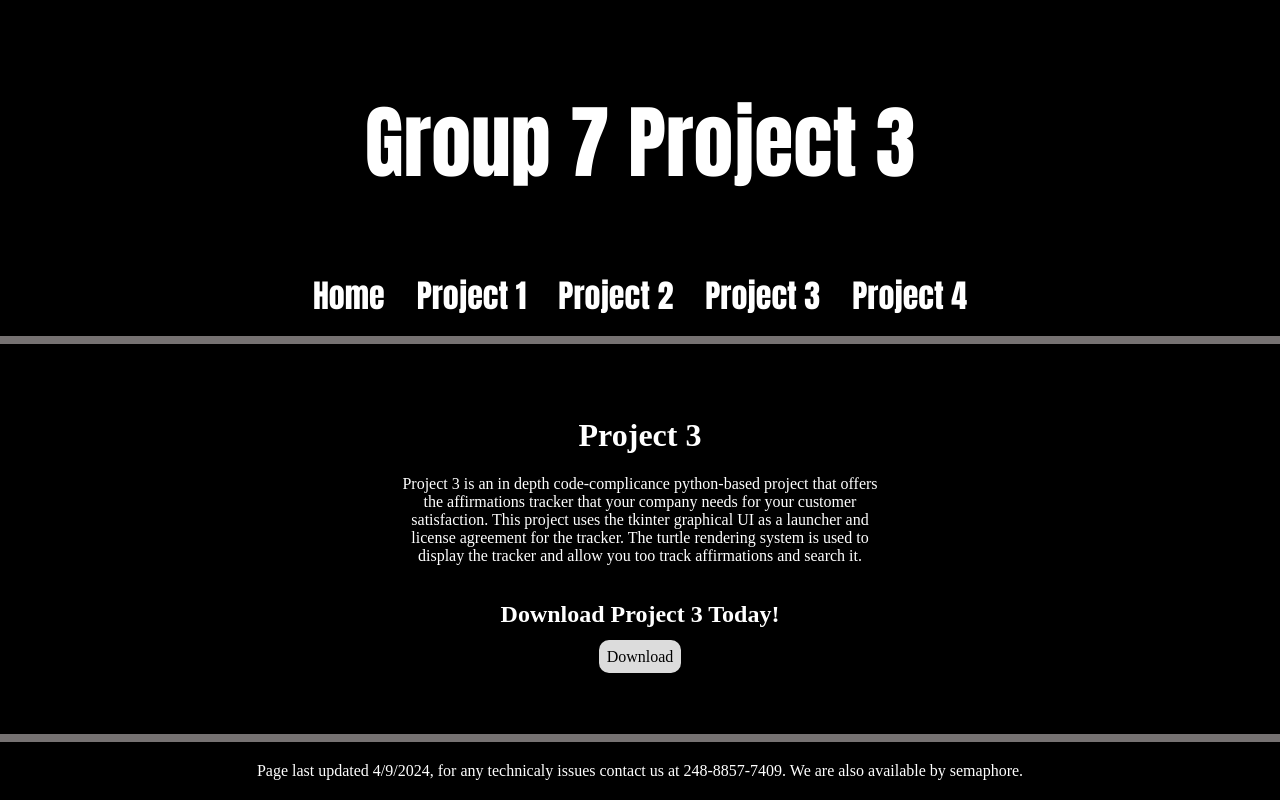
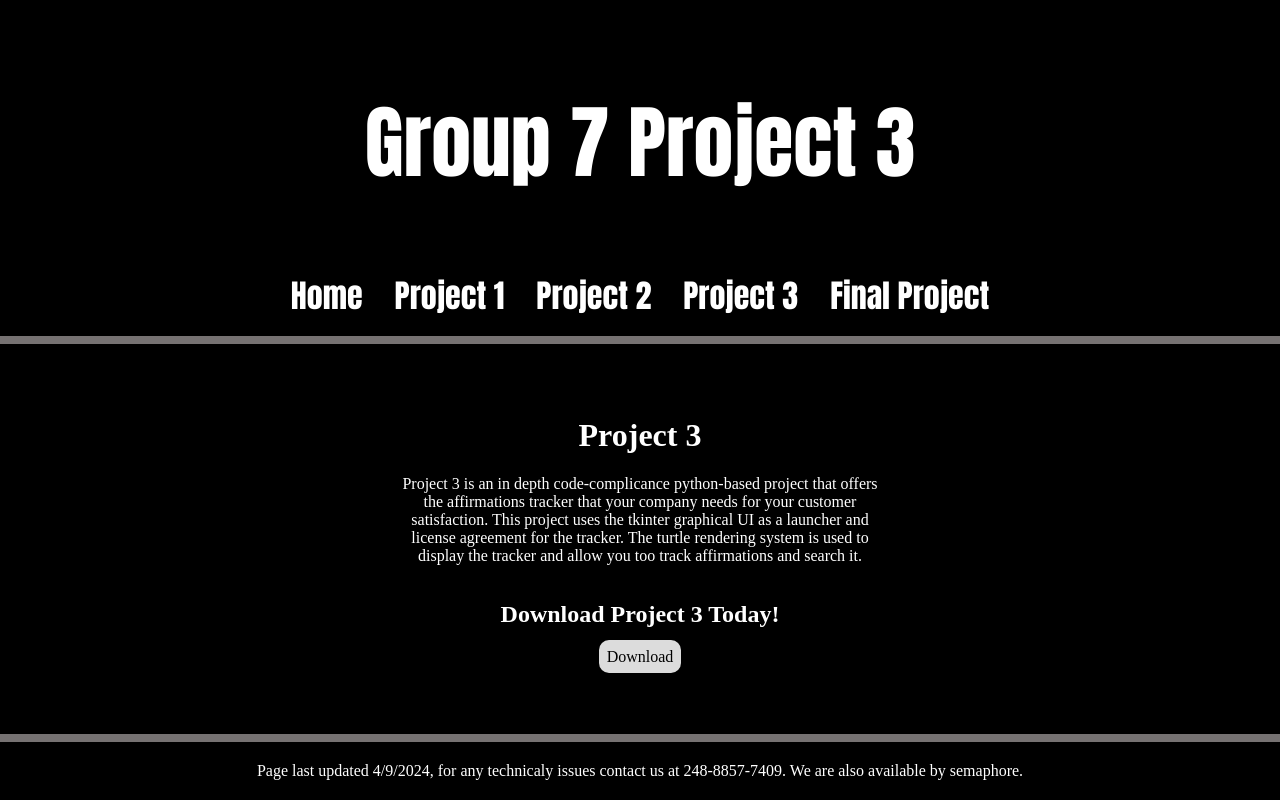
Before and after one commit to CSC4110-Group7/Project-1, a plain HTML site: page GroupProject3/index-GP3.html in a window 1280 px wide. Drawn offline with Linux system fonts and the light colour scheme.

Commit message:
Update index-GP3.html

```diff
--- a/GroupProject3/index-GP3.html
+++ b/GroupProject3/index-GP3.html
@@ -30,7 +30,7 @@
       <a href="../GroupProject1/index-GP1.html">Project 1</a>
       <a href="../GroupProject2/index-GP2.html">Project 2</a>
       <a href="../GroupProject3/index-GP3.html">Project 3</a>
-      <a href="../">Project 4</a>
+      <a href="../FinalProject/index-FP.html">Final Project</a>
     </nav>
     <main>
       <div>
```
